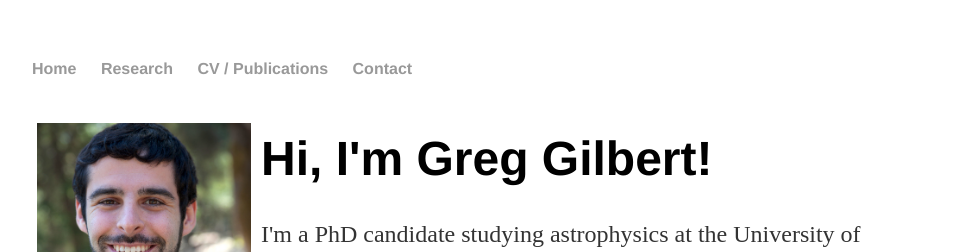
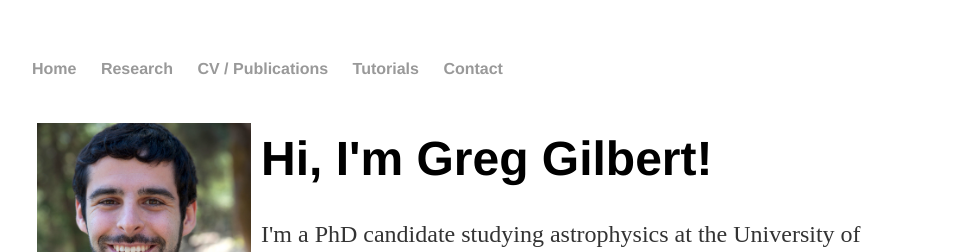
Before and after one commit to gjgilbert/gjgilbert.github.io, a Jekyll site: the page built from index.html, in a window 1280 px wide. Shown: the top 252 px of the page, without its empty margins (160-1119 px from the left). Built offline with Jekyll 4.4.1, drawn with Linux system fonts in a browser that asks for light colours.

Commit message:
Update default.html
Adding tab for tutorials

```diff
--- a/_layouts/default.html
+++ b/_layouts/default.html
@@ -11,6 +11,7 @@
         		<li><a href="/">Home</a></li>
 	        	<li><a href="/research">Research</a></li>
         		<li><a href="/cv">CV / Publications</a></li>
+        		<li><a href="/tutorials">Tutorials</a></li>
         		<li><a href="/contact">Contact</a></li>
     		</ul>
 		</nav>
```
